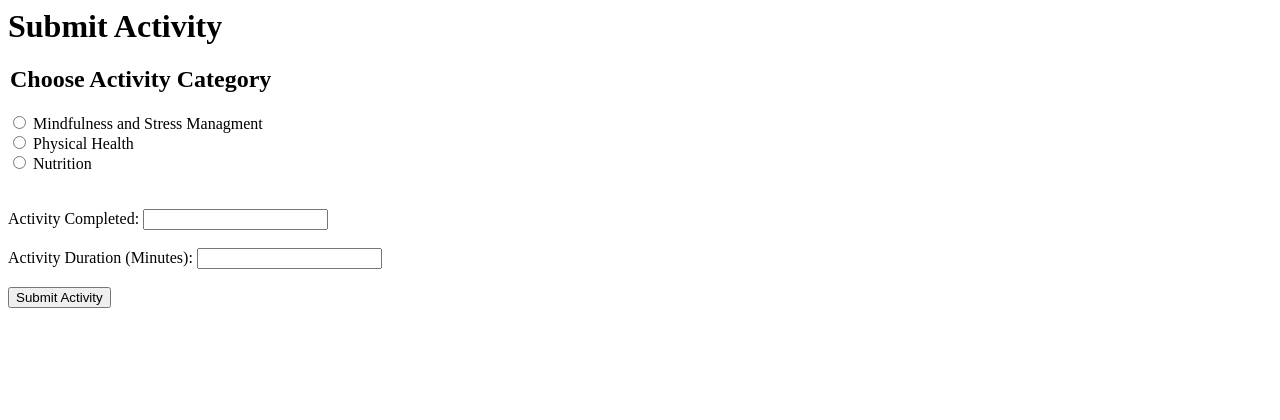
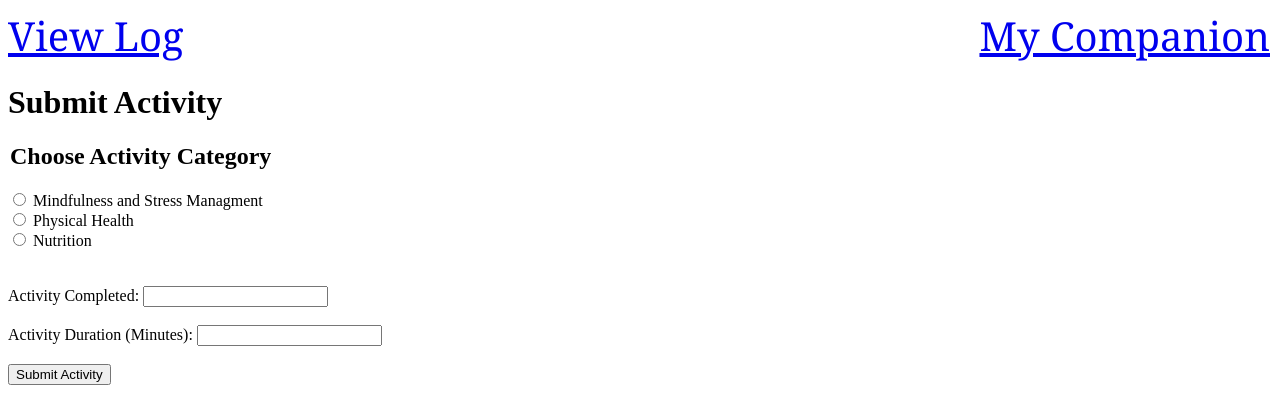
Before and after one commit to carter7k/wellnesstracker, a Django app: page /submit in a window 1280 px wide. Shown: the top 420 px of the page. Run offline with Django 3.2, Linux system fonts and the light colour scheme.

Commit message:
Add links to other pages

```diff
--- a/WellnessCompanion/WellnessApplication/templates/WellnessApplication/submit_activity.html
+++ b/WellnessCompanion/WellnessApplication/templates/WellnessApplication/submit_activity.html
@@ -1,3 +1,12 @@
+
+<head>
+    <style>
+        a {font-size: 40px;font-family: Georgia, serif;}
+    </style>
+</head>
+<a href="/logs" style="text-align: left;">View Log</a>
+<a href="/companion" style=" position: absolute; right: 10px;">My Companion</a>
+
 <h1>Submit Activity</h1>
 
 <form action="{% url 'submitdata' userid %}" method="post">
```
